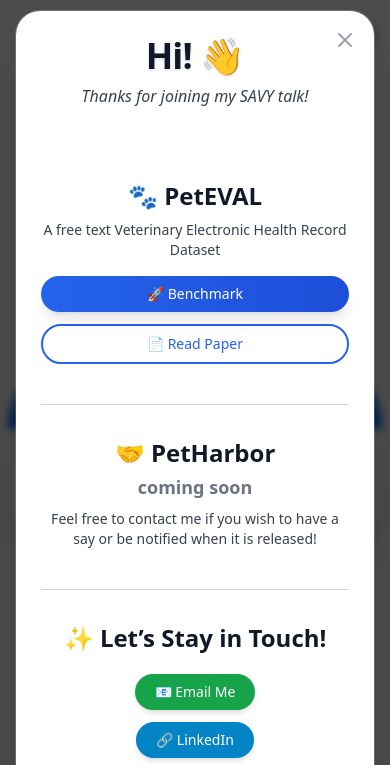
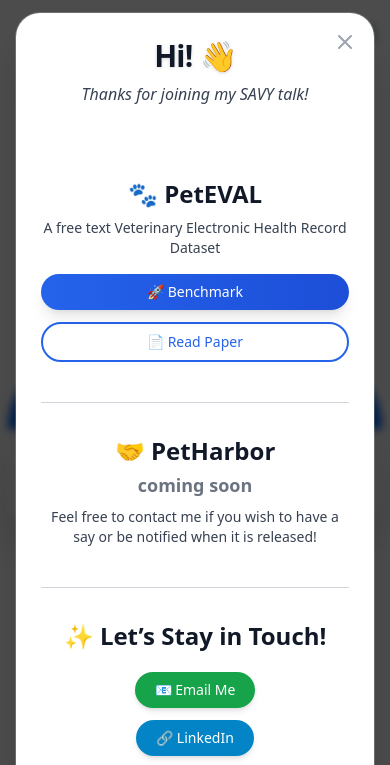
Before and after one commit to seanfarr788/seanfarr788.github.io, a plain HTML site: page index.html in a window 390 px wide. Shown: the top 765 px of the page. Drawn offline with nearby package versions, Linux system fonts and the light colour scheme.

Commit message:
mobile fix

```diff
--- a/index.html
+++ b/index.html
@@ -1,6 +1,5 @@
 <!DOCTYPE html>
 <html lang="en" data-theme="winter" style="scroll-behavior: smooth;">
-
 <head>
     <!-- Google Tag Manager -->
     <script>(function (w, d, s, l, i) {
@@ -200,8 +199,8 @@
 
 <body class="pt-20">
     <!--SAVY POPUP-->
-<div id="popup-modal" class="fixed inset-0 flex items-center justify-center bg-black bg-opacity-70 backdrop-blur-sm z-50 hidden animate-fade-in px-4">
-  <div class="relative w-full max-w-3xl bg-white rounded-3xl border border-white/40 shadow-2xl p-6 sm:p-10 text-center transition-all duration-300 transform scale-100 hover:scale-[1.015] backdrop-blur-md ring-1 ring-white/20">
+<div id="popup-modal" class="fixed inset-0 flex items-center justify-center bg-black bg-opacity-70 backdrop-blur-sm z-50 hidden animate-fade-in px-4 overflow-x-hidden">
+  <div class="relative w-full max-w-md sm:max-w-3xl bg-white rounded-3xl border border-white/40 shadow-2xl p-6 sm:p-10 text-center transition-all duration-300 transform scale-100 sm:hover:scale-[1.015] backdrop-blur-md ring-1 ring-white/20">
 
     <!-- Close Button -->
     <button id="close-popup" class="absolute top-4 right-4 sm:top-5 sm:right-5 text-gray-400 hover:text-gray-700 transition duration-200">
@@ -211,11 +210,12 @@
     </button>
 
     <!-- Greeting -->
-    <h1 class="text-4xl sm:text-5xl font-extrabold text-gray-900 mb-2 tracking-tight drop-shadow">
+    <h1 class="text-3xl sm:text-5xl font-extrabold text-gray-900 mb-2 tracking-tight drop-shadow">
       Hi! <span class="inline-block wave">👋</span>
     </h1>
     <h2 class="text-base sm:text-lg text-gray-700 font-medium mb-6 italic">Thanks for joining my SAVY talk!</h2>
     <br><br>
+
     <!-- PetEVAL -->
     <div class="mb-10">
       <h3 class="text-2xl sm:text-3xl font-bold text-gray-900 mb-2">🐾 PetEVAL</h3>
```
